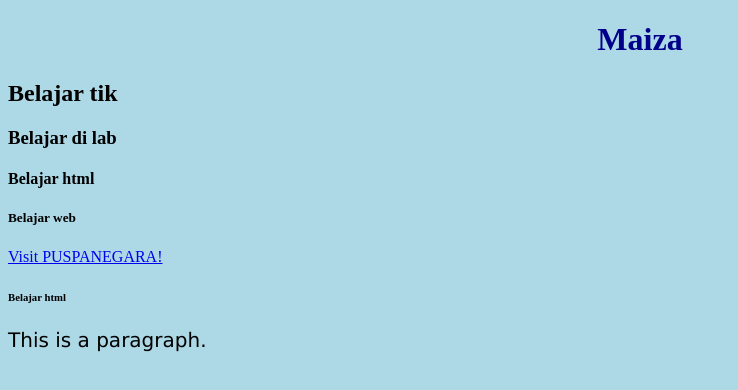
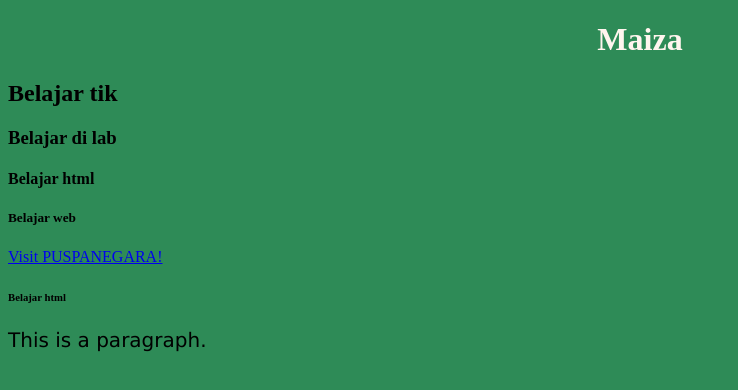
Before and after one commit to maishafrr/maishafrr.github.io, a plain HTML site: page index.html in a window 1280 px wide. Shown: the whole page, without its empty margins (0-738 px from the left). Drawn offline with Linux system fonts and the light colour scheme.

Commit message:
Update index.html

```diff
--- a/index.html
+++ b/index.html
@@ -4,11 +4,11 @@
 <title>Belajar HTML</title>
 <style>
 body {
-   background-color: lightblue;
+   background-color: seagreen;
 }
 
 h1 {
-  color: darkblue;
+  color: seashell;
   text-align: center;
 }
 
@@ -27,7 +27,7 @@ p {
 <h3>Belajar di lab</h3>
 <h4>Belajar html</h4>
 <h5>Belajar web</h5>
-<a href="https://www.w3schools.com">Visit PUSPANEGARA!</a>
+<a href="https://sman5yk.sch.id/">Visit PUSPANEGARA!</a>
 <h6>Belajar html</h6>
 
 <p>This is a paragraph.</p>
```
